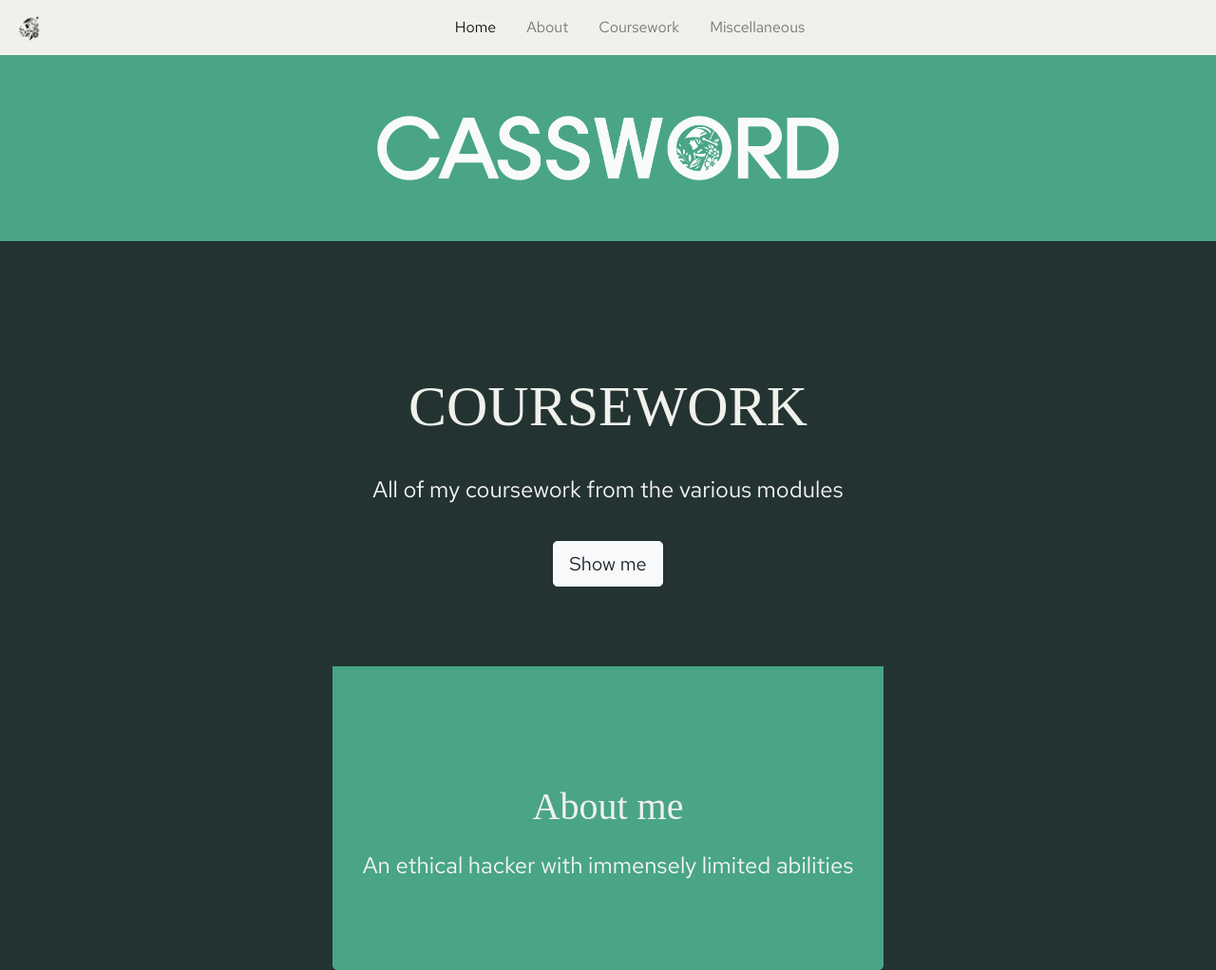
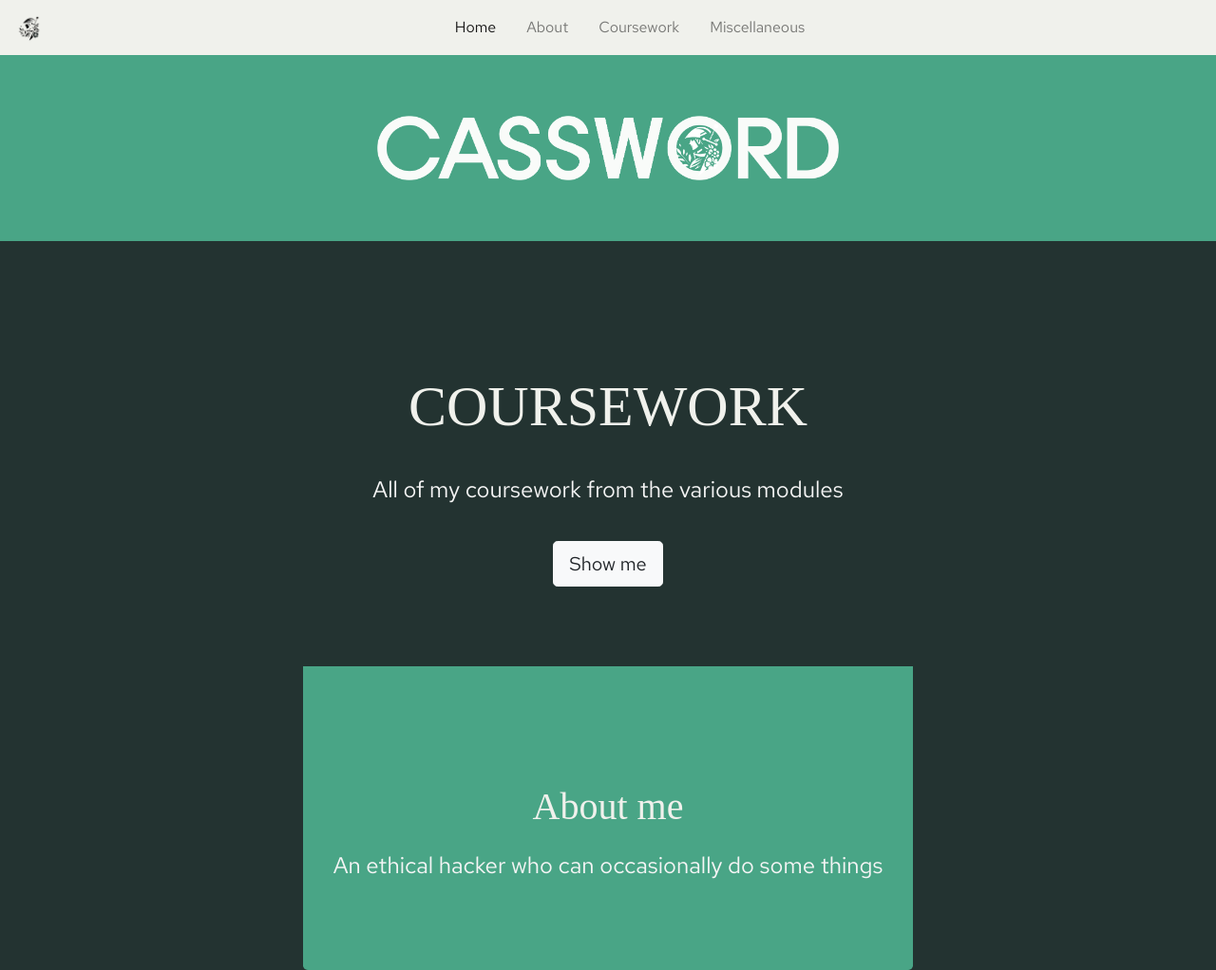
Before and after one commit to Cassword/cassword.github.io, a Jekyll site: the page built from index.html, in a window 1280 px wide. Shown: the whole page at 95% size. Built offline with Jekyll 4.4.1, drawn with Linux system fonts in a browser that asks for light colours; some web fonts are replaced.

Commit message:
Comments & CTFlist

```diff
--- a/index.html
+++ b/index.html
@@ -19,5 +19,5 @@
 
 <div class="jumbotron paral paralsec2">
     <h2>About me</h2>
-    <p class="lead">An ethical hacker with immensely limited abilities</p>
+    <p class="lead">An ethical hacker who can occasionally do some things</p>
 </div>
--- a/misc.html
+++ b/misc.html
@@ -8,7 +8,7 @@
     <div class="col-md-6 mb-4">
       <div class="card">
         <div class="card-body">
-          <h5 class="card-title">TBA</h5>
+          <h5 class="card-title">CTF Writeups 2024/25</h5>
           <ul class="list-group list-group-flush">
             <li class="list-group-item">
                 <ol>
--- a/uniWork.html
+++ b/uniWork.html
@@ -378,7 +378,8 @@
     <p>TBA
         <br>
         <br>
-    Note: This is, in my view, the worst module you'll do at university. It's aimless. It gives you a tiny wordcount and expects you to deliver a full report. This is my least favourite unit of any module I had to do at university. It needs to be seriously reworked or entirely removed.
+    Note: This is, in my opinion, the worst module you'll do at university. It's aimless. It gives you a tiny wordcount and expects you to deliver a full report. This is my least favourite unit of any module I had to do at university. It needs to be seriously reworked or entirely removed in my  view.
+	I did not learn a single thing, and was largely giving the markers what they wanted: which clearly I failed to do.
     <br>
 
 
```
